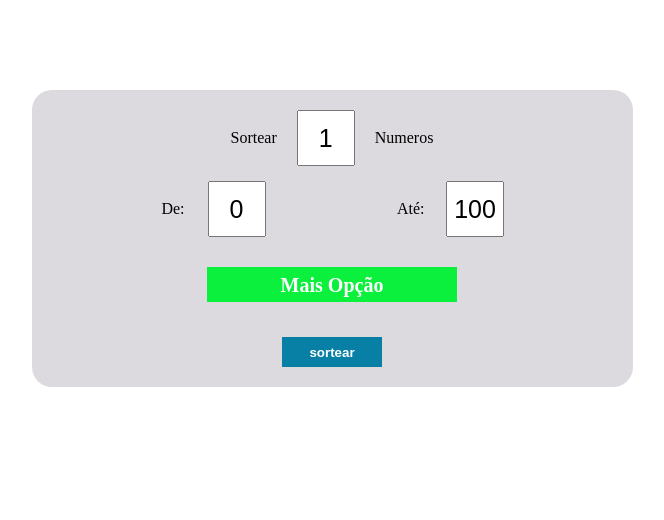
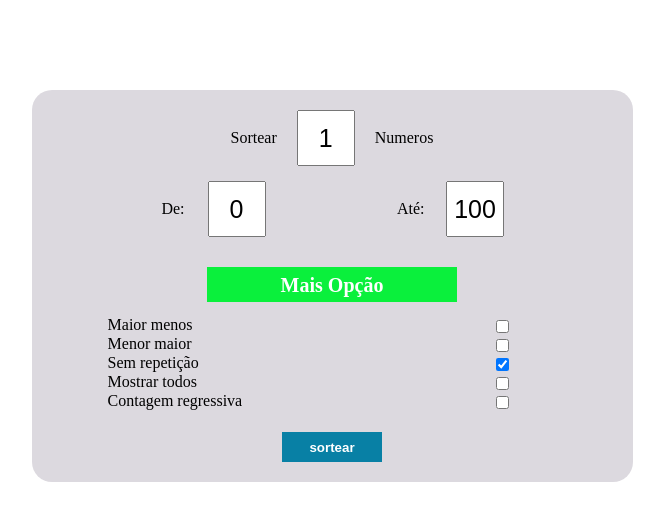
Before and after one commit to gabriel-adel/sorteador-nuxt, a Nuxt app: page / in a window 1280 px wide. Shown: the top 520 px of the page, without its empty margins (308-972 px from the left). Built offline with nearby package versions, Linux system fonts and the light colour scheme.

Commit message:
show more options change true default

```diff
--- a/components/Sorteio.vue
+++ b/components/Sorteio.vue
@@ -120,7 +120,7 @@ export default {
       regressiveCount:false,
       NRegressiveCount:5,
       showResult:false,
-      showMoreOptions:false,
+      showMoreOptions:true,
       start:false,
       showAll:false,
       index:0
@@ -173,7 +173,7 @@ export default {
       if(this.showAll){
         return this.result.map(x=>x).join(', ')
       }
-      return this.result.filter((item,index)=>index == this.index && item).join(', ')
+      return this.result.filter((item,index)=>index == this.index && item).join('')
     }
   }
 }
```
